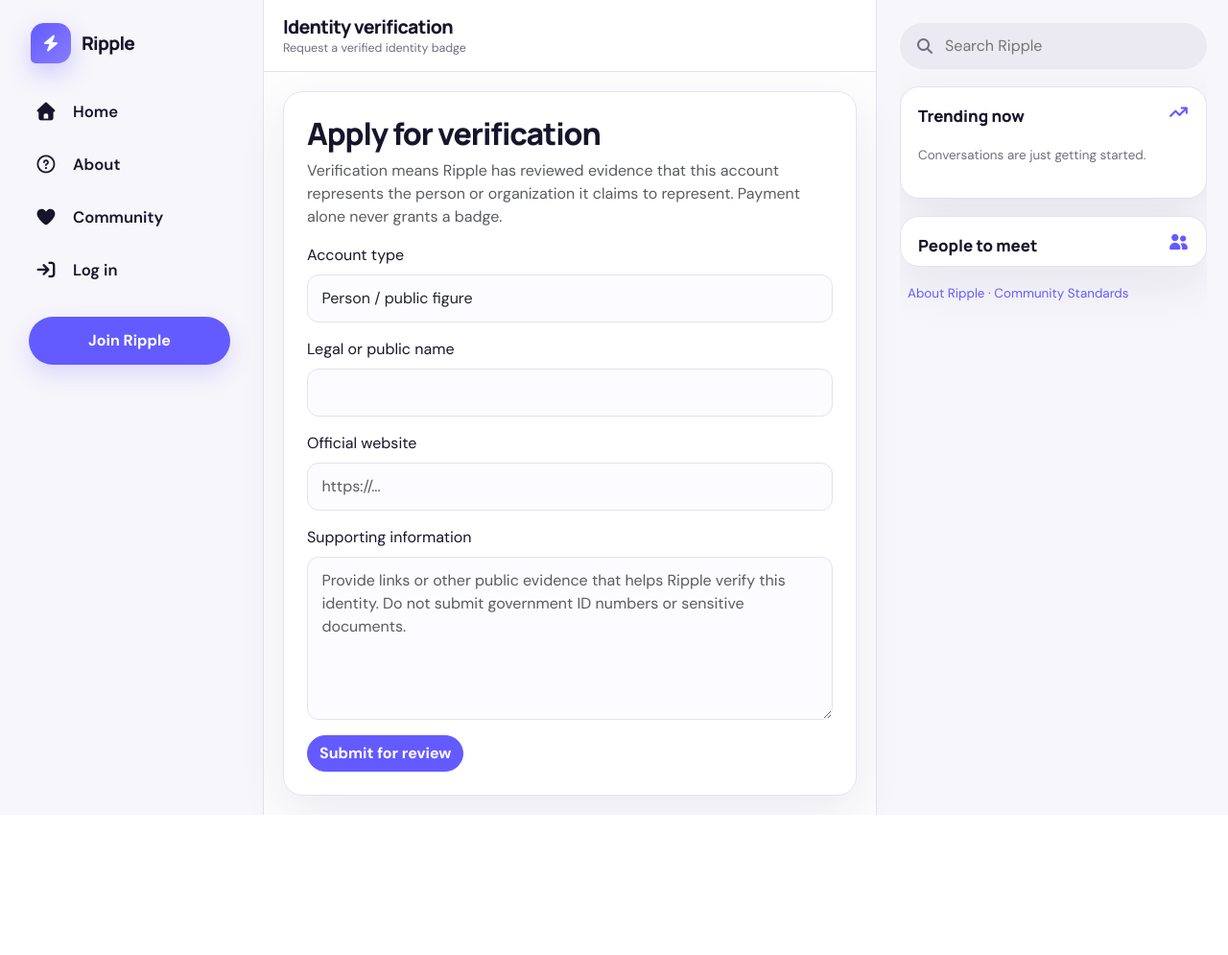
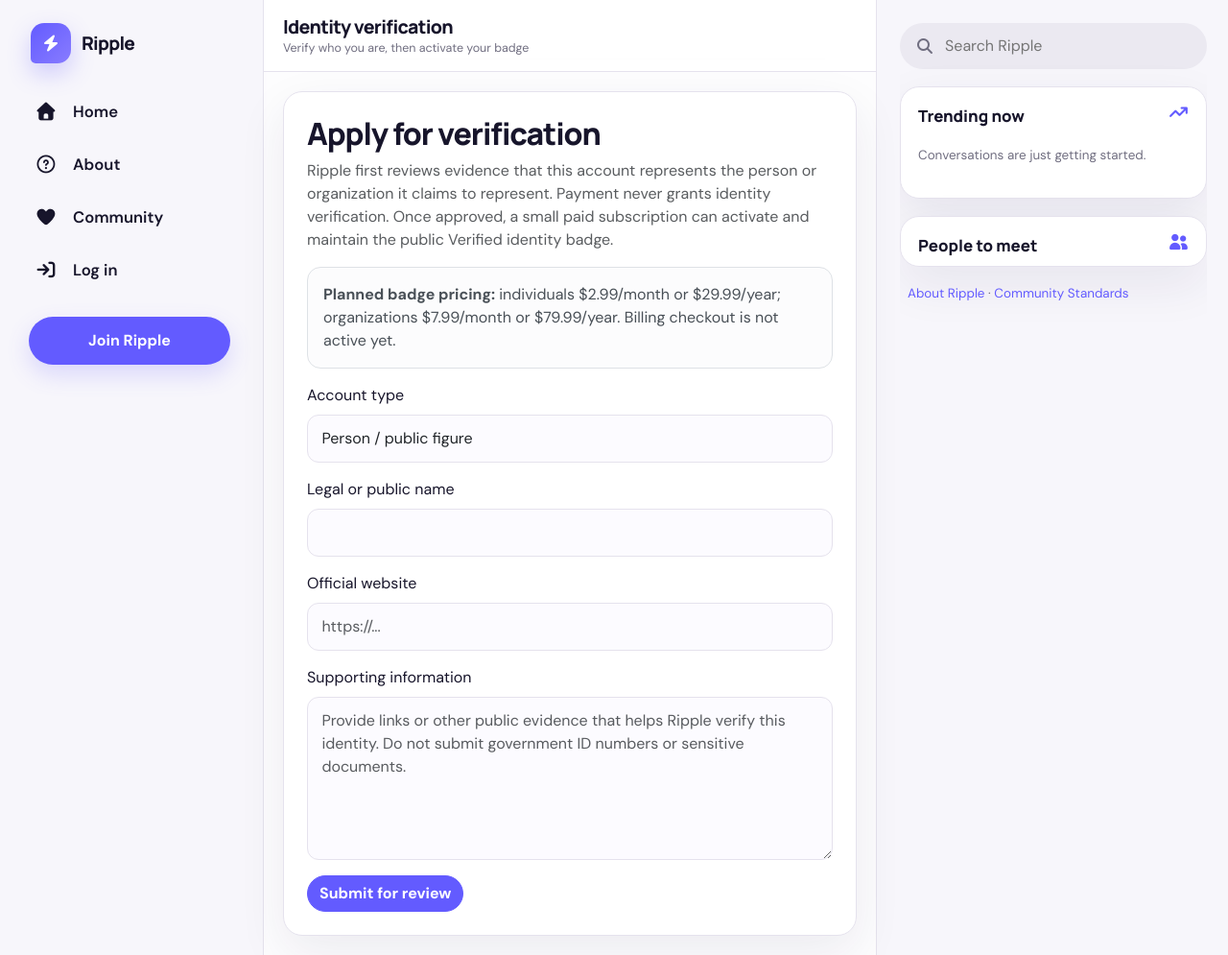
Before and after one commit to drakeg/twitclone, a Python web app: template templates/verification_apply.html in a window 1280 px wide. Shown: the whole page at 96% size. Before the commit the page ends 849 px from the top, so only its background shows below. Run offline with Jinja, Linux system fonts and the light colour scheme; the template is opened without the code that fills it, so the values that code supplies are empty.

Commit message:
Explain paid verification badge lifecycle

```diff
--- a/templates/verification_apply.html
+++ b/templates/verification_apply.html
@@ -1,12 +1,14 @@
 {% extends "base.html" %}
 {% block title %}Verification · Ripple{% endblock %}
 {% block content %}
-<header class="page-header"><div><h1>Identity verification</h1><small>Request a verified identity badge</small></div></header>
+<header class="page-header"><div><h1>Identity verification</h1><small>Verify who you are, then activate your badge</small></div></header>
 <section class="surface-card">
     <h2>Apply for verification</h2>
-    <p class="text-muted">Verification means Ripple has reviewed evidence that this account represents the person or organization it claims to represent. Payment alone never grants a badge.</p>
+    <p class="text-muted">Ripple first reviews evidence that this account represents the person or organization it claims to represent. Payment never grants identity verification. Once approved, a small paid subscription can activate and maintain the public Verified identity badge.</p>
+    <div class="alert alert-light border"><strong>Planned badge pricing:</strong> individuals $2.99/month or $29.99/year; organizations $7.99/month or $79.99/year. Billing checkout is not active yet.</div>
     {% if current_user.identity_verified %}
-    <div class="alert alert-success"><i class="fa-solid fa-circle-check"></i> Your identity is verified.</div>
+    <div class="alert alert-success"><i class="fa-solid fa-circle-check"></i> Your identity has been approved by Ripple.</div>
+    <p class="text-muted mb-0">Paid badge activation will appear here when billing is enabled. Your identity approval remains separate from subscription status.</p>
     {% elif active_request %}
     <div class="alert alert-info">Your verification request is currently <strong>{{ active_request.status }}</strong>.</div>
     {% else %}
```
